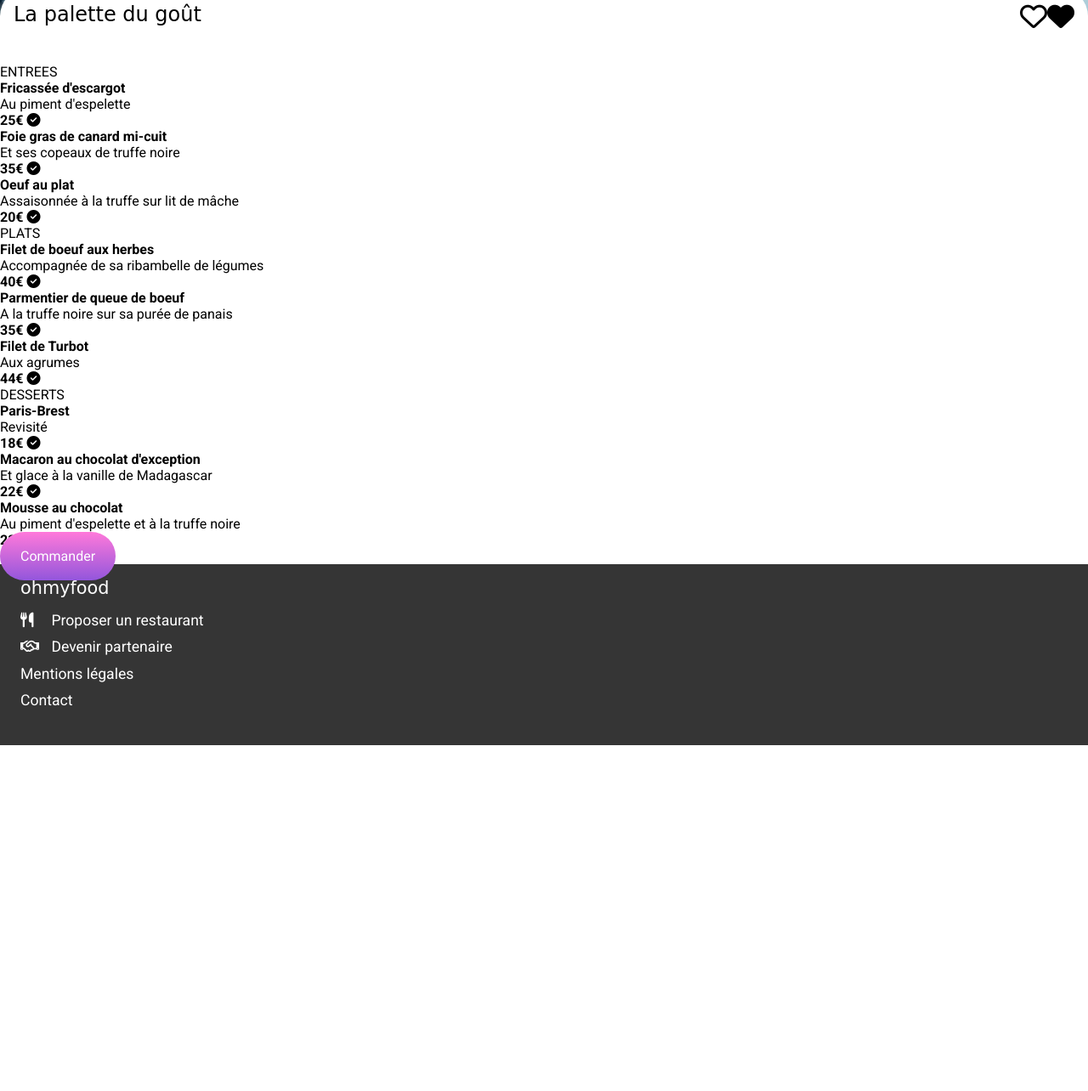
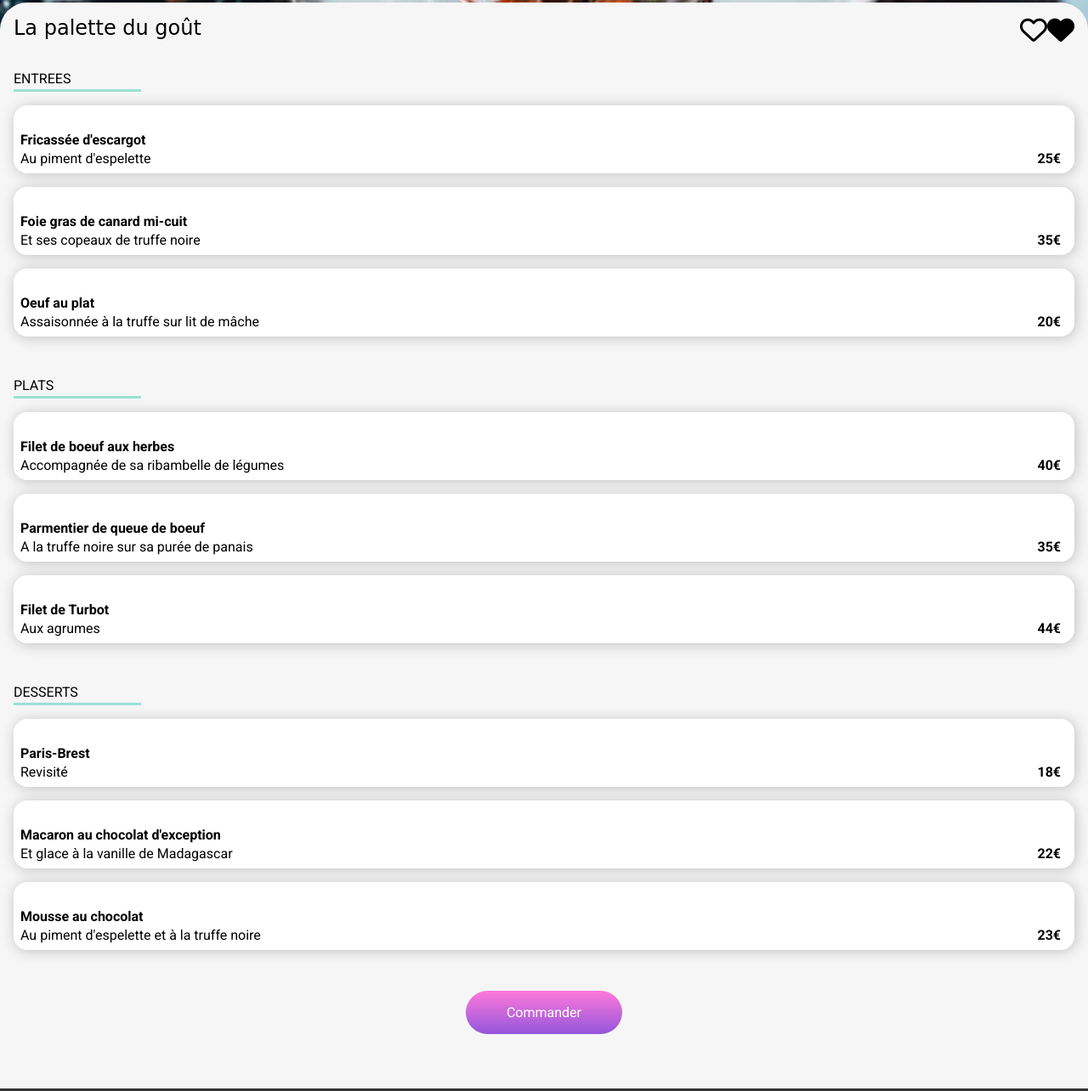
Before and after one commit to elodie-baeza/ElodieBaeza_3_09042021, a website: page menu.html in a window 1280 px wide. Shown: the part 250-1534 px from the top of the page at 85% size. Before the commit the page ends 1127 px from the top, so only its background shows below. Drawn offline with Linux system fonts and the light colour scheme; a web font is replaced by a local one.

Commit message:
Check dish fixed

```diff
--- a/menu.html
+++ b/menu.html
@@ -31,59 +31,89 @@
         <section class="menu">
             <p class="menu__part">ENTREES</p>
             <ul>
-                <li class="dish">
-                    <p class="dish__title"><strong>Fricassée d'escargot</strong><br>Au piment d'espelette</p>
-                    <strong class="dish__price">25€</strong>
+                <li class="dish dish--check">
+
+                    <div class="dish__title">
+                        <p><strong>Fricassée d'escargot</strong></p>
+                        <p>Au piment d'espelette</p>
+                    </div>
+                    <p class="dish__price"><strong>25€</strong></p>
                     <i class="fas fa-check-circle dish__icon" aria-hidden="true"></i>
                 </li>
-                <li class="dish">
-                    <p class="dish__title"><strong>Foie gras de canard mi-cuit</strong><br>Et ses copeaux de truffe noire</p>
-                    <strong class="dish__price">35€</strong>
+                <li class="dish dish--check">
+                    <div class="dish__title">
+                        <p><strong>Foie gras de canard mi-cuit</strong></p>
+                        <p>Et ses copeaux de truffe noire</p>
+                    </div>
+                    <p class="dish__price"><strong>35€</strong></p>
                     <i class="fas fa-check-circle dish__icon" aria-hidden="true"></i>
                 </li>
-                <li class="dish">
-                    <p class="dish__title"><strong>Oeuf au plat</strong><br>Assaisonnée à la truffe sur lit de mâche</p>
-                    <strong class="dish__price">20€</strong>
+                <li class="dish dish--check">
+                    <div class="dish__title">
+                        <p><strong>Oeuf au plat</strong></p>
+                        <p>Assaisonnée à la truffe sur lit de mâche</p>
+                    </div>
+                    <p class="dish__price"><strong>20€</strong></p>
                     <i class="fas fa-check-circle dish__icon" aria-hidden="true"></i>
                 </li>
             </ul>
             <p class="menu__part">PLATS</p>
             <ul>
-                <li class="dish">
-                    <p class="dish__title"><strong>Filet de boeuf aux herbes</strong><br>Accompagnée de sa ribambelle de légumes</p>
-                    <strong class="dish__price">40€</strong>
+                <li class="dish dish--check">
+                    <div class="dish__title">
+                        <p><strong>Filet de boeuf aux herbes</strong></p>
+                        <p>Accompagnée de sa ribambelle de légumes</p>
+                    </div>
+                    <p class="dish__price"><strong>40€</strong></p>
                     <i class="fas fa-check-circle dish__icon" aria-hidden="true"></i>
                 </li>
-                <li class="dish">
-                    <p class="dish__title"><strong>Parmentier de queue de boeuf</strong><br>A la truffe noire sur sa purée de panais</p>
-                    <strong class="dish__price">35€</strong>
+                <li class="dish dish--check">
+                    <div class="dish__title">
+                        <p><strong>Parmentier de queue de boeuf</strong></p>
+                        <p>A la truffe noire sur sa purée de panais</p>
+                    </div>
+                    <p class="dish__price"><strong>35€</strong></p>
                     <i class="fas fa-check-circle dish__icon" aria-hidden="true"></i>
                 </li>
-                <li class="dish">
-                    <p class="dish__title"><strong>Filet de Turbot</strong><br>Aux agrumes</p>
-                    <strong class="dish__price">44€</strong>
+                <li class="dish dish--check">
+                    <div class="dish__title">
+                        <p><strong>Filet de Turbot</strong></p>
+                        <p>Aux agrumes</p>
+                    </div>
+                    <p class="dish__price"><strong>44€</strong></p>
                     <i class="fas fa-check-circle dish__icon" aria-hidden="true"></i>
                 </li>
             </ul>
             <p class="menu__part">DESSERTS</p>
             <ul>
-                <li class="dish">
-                    <p class="dish__title"><strong>Paris-Brest</strong><br>Revisité</p>
-                    <strong class="dish__price">18€</strong>
+                <li class="dish dish--check">
+                    <div class="dish__title">
+                        <p><strong>Paris-Brest</strong></p>
+                        <p>Revisité</p>
+                    </div>
+                    <p class="dish__price"><strong>18€</strong></p>
                     <i class="fas fa-check-circle dish__icon" aria-hidden="true"></i>
                 </li>
-                <li class="dish">
-                    <p class="dish__title"><strong>Macaron au chocolat d'exception</strong><br>Et glace à la vanille de Madagascar</p>
-                    <strong class="dish__price">22€</strong>
+                <li class="dish dish--check">
+                    <div class="dish__title">
+                        <p><strong>Macaron au chocolat d'exception</strong></p>
+                        <p>Et glace à la vanille de Madagascar</p>
+                    </div>
+                    <p class="dish__price"><strong>22€</strong></p>
                     <i class="fas fa-check-circle dish__icon" aria-hidden="true"></i>
                 </li>
-                <li class="dish">
-                    <p class="dish__title"><strong>Mousse au chocolat</strong><br>Au piment d'espelette et à la truffe noire</p>
-                    <strong class="dish__price">23€</strong>
+                <li class="dish dish--check">
+                    <div class="dish__title">
+                        <p><strong>Mousse au chocolat</strong></p>
+                        <p>Au piment d'espelette et à la truffe noire</p>
+                    </div>
+                    <p class="dish__price"><strong>23€</strong></p>
                     <i class="fas fa-check-circle dish__icon" aria-hidden="true"></i>
                 </li>
             </ul>
-            <a href="#" class="btn">Commander</a>
+            <div>
+                <button class="btn btn--long">Commander</button>
+            </div>
         </section>
     </main>
     <footer>
--- a/sass/components/_buttons.scss
+++ b/sass/components/_buttons.scss
@@ -1,8 +1,13 @@
 .btn{
     font-size: 1.0rem;
-    padding: 1.2rem 1.5rem 1.2rem 1.5rem;
+    padding: 1rem 1.5rem 1rem 1.5rem;
     border: none;
     border-radius: 3rem;
     color: $colour-white;
     background: linear-gradient($colour-secondary, $colour-primary);
+        &--long{
+            padding-left: 3rem;
+            padding-right: 3rem;
+            margin: 2rem 0 4rem 0;
+        }
 }
--- a/sass/layout/_figure.scss
+++ b/sass/layout/_figure.scss
@@ -6,10 +6,6 @@
 // }
 
 .card{
-    @include card;
+    @include card(1rem, 0 0 1rem 1rem, 1.2rem);
     box-shadow: 0.1rem 0.1rem 1rem lighten(grey, 25%);
 }
-
-.header-card{
-    @include card (0, 2rem 2rem 0 0, 1.5rem);
-}
--- a/sass/layout/_header.scss
+++ b/sass/layout/_header.scss
@@ -1,11 +1,20 @@
 header {
     width: 100%;
     text-align: center;
+        div{
+            display: flex;
+            align-items: center;
+            justify-content: center;
+            padding: 0 1rem;
+        }
+}
+
 .header__brand-name{
         font-size: 2rem;
         padding: 1rem 0 0.2rem 0;
         width: 100%;
 }
+
 .header__location{
     background: lighten(grey, 42%);
     background: #eaeaea;
@@ -16,14 +25,3 @@ header {
             margin-right: 1rem;
         }
 }
-        div{
-            display: flex;
-            align-items: center;
-            padding: 0 1rem;
-                .header__link{
-                    font-size: 0.7rem;
-                    color: black;
-                    align-self: center;
-                }
-        }
-}
--- a/sass/layout/_nav.scss
+++ b/sass/layout/_nav.scss
@@ -33,7 +33,10 @@
             padding-right: 1.8rem;
             font-size: 1.25rem;
         }
-        &:hover{
-            @include step--active;
+        &--active:hover{
+            background: $colour-primary-light;
+            i {
+                color: $colour-primary;
+            }
         }
 }
--- a/sass/pages/_menu.scss
+++ b/sass/pages/_menu.scss
@@ -0,0 +1,74 @@
+.header__link{
+    font-size: 0.7rem;
+    color: black;
+    align-self: center;
+}
+
+.header-card{
+    @include card (0, 2rem 2rem 0 0, 1.5rem);
+    margin:0;
+        figcaption{
+            background: $colour-light-grey;
+            padding-bottom: 0;
+        }
+}
+
+.menu{
+    padding: 0 1rem;
+    background: $colour-light-grey;
+        &__part{
+            padding-top: 2rem;
+            padding-bottom: 3px;
+            margin-bottom: 1rem;
+            border-bottom: 3px solid $colour-tertiary;
+            margin-right: 88%;
+        }
+        >div:last-child{
+            text-align: center;
+        }
+}
+
+.dish{
+    margin: 1rem 0;
+    background: $colour-white;
+    border-radius: 1rem;
+    box-shadow: 0.1rem 0.1rem 1rem lighten(grey, 25%);
+    display: flex;
+    padding-left: 0.5rem;
+    height: 10vh;
+    align-items: center;
+        &__title{
+            flex-grow: 2;
+            display: flex;
+            width: 100%;
+            height: 100%;
+            flex-direction: column;
+            justify-content: flex-end;
+            padding: 0.5rem 0;
+                p:nth-child(1){
+                    padding-bottom: 0.2rem;
+                }
+        }
+        &__price{
+            padding: 0 1rem;
+            align-self: flex-end;
+            padding-bottom: 0.5rem;
+        }
+        &__icon{
+            display: none;
+        }
+        &--check:hover{
+            .dish__icon{
+                display: flex;
+                align-items: center;
+                justify-content: center;
+                height: 100%;
+                width: 20vw;
+                color: $colour-white;
+                background: $colour-tertiary;
+                border-radius: 0 1rem 1rem 0;
+                text-align: center;
+                font-size: 1.5rem;
+                }
+        }
+}
--- a/sass/utils/_mixins.scss
+++ b/sass/utils/_mixins.scss
@@ -10,14 +10,7 @@
     padding-right: 1.5rem;
 }
 
-@mixin step--active{
-    background: $colour-primary-light;
-        i {
-            color: $colour-primary;
-        }
-}
-
-@mixin card($pictureBorderRadius: 1rem, $figcaptionBorderRadius: 0 0 1rem 1rem, $fontSize: 1.2rem){
+@mixin card($pictureBorderRadius: 1rem, $figcaptionBorderRadius: 1rem, $fontSize: 1rem){
     position: relative;
     margin-bottom: 1.5rem;
     border-radius: 1rem;
--- a/sass/utils/_variables.scss
+++ b/sass/utils/_variables.scss
@@ -6,5 +6,5 @@ $colour-secondary: #FF79DA;
 
 $colour-tertiary: #99E2D0;
 $colour-tertiary-dark: #008766;
-$colour-white: #fff;
+$colour-white: #ffffff;
 $colour-light-grey: #f6f6f6;
```
Also changed, not shown: index.html (+3 -3 lines), public/css/style.css, sass/main.css, 2 other files. Lines whose indentation alone changed are shown as unchanged.
